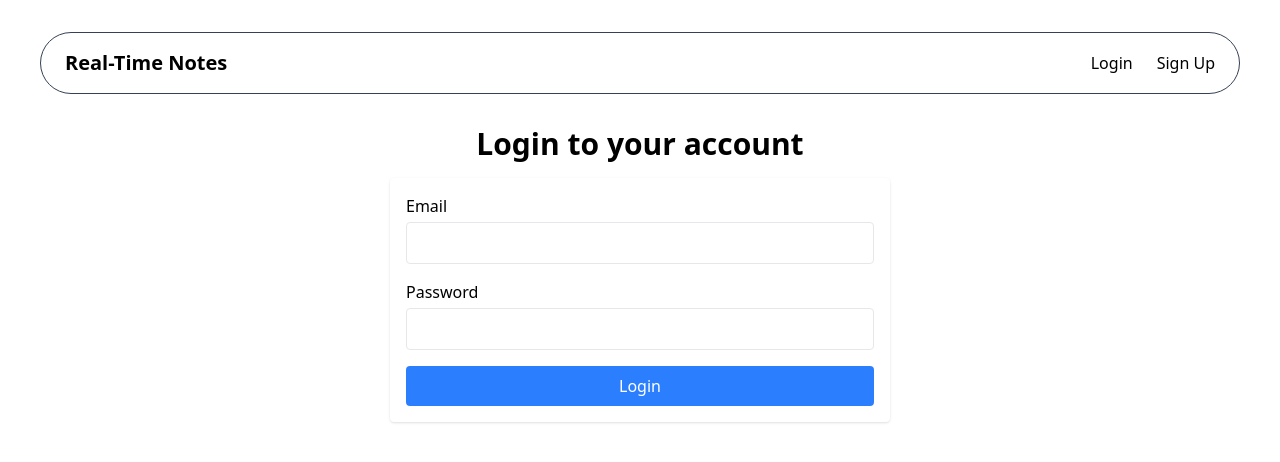
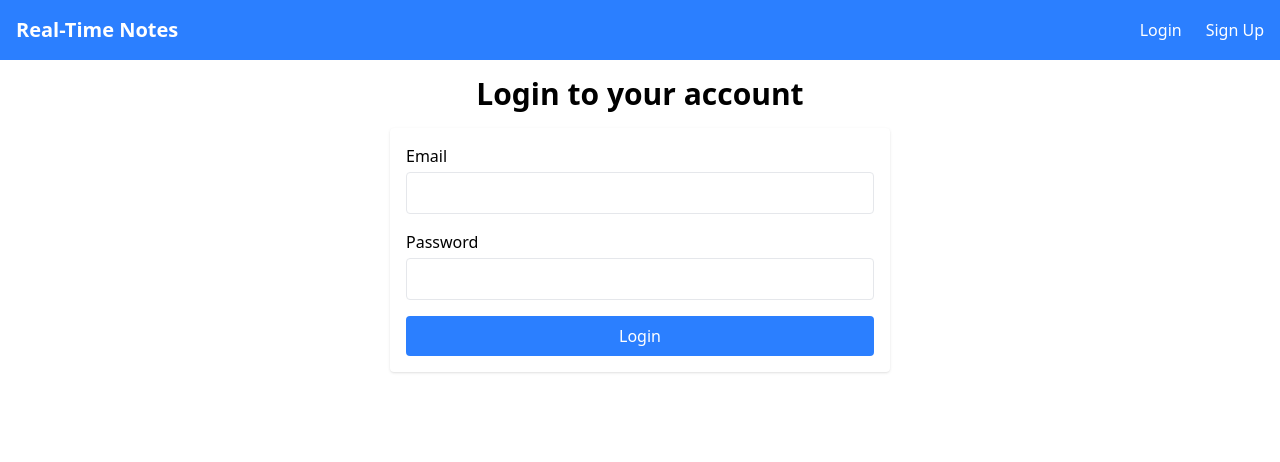
Before and after one commit to mukulTriesCode/Real-time-notes, a Next.js app: page /login in a window 1280 px wide. Shown: the top 462 px of the page. Built offline with nearby package versions, Linux system fonts and the light colour scheme; no server answers.

Commit message:
Refactor Navbar component to accept layout prop and adjust styles accordingly

```diff
--- a/src/components/Navbar.tsx
+++ b/src/components/Navbar.tsx
@@ -2,16 +2,26 @@ import Link from "next/link";
 import React from "react";
 import Container from "./common/Container";
 
-const Navbar: React.FC = () => {
+const Navbar: React.FC<{ layout: "default" | "minimal" | "rounded" }> = ({
+  layout = "default",
+}) => {
+  const styles =
+    layout === "rounded"
+      ? "max-w-[1200px] border rounded-full bg-white/5 [&&]:px-6 border-gray-700"
+      : layout === "minimal"
+      ? "border-b border-gray-700/50"
+      : "text-white";
   return (
-    <nav className="py-8">
-      <Container className="max-w-[1200px] flex justify-between items-center py-4 [&&]:px-6 border rounded-full border-gray-700 bg-white/5">
+    <nav className={`mb-4 ${layout=== "default" ? "bg-blue-500" : ""}`}>
+      <Container
+        className={`flex justify-between items-center py-4 ${styles} `}
+      >
         <div>
           <Link href="/" className="text-2xl font-semibold">
             <p className="text-xl">Real-Time Notes</p>
           </Link>
         </div>
-        <div className="flex gap-6">
+        <div className="flex gap-6 font-medium">
           <Link href="/login" className="hover:underline">
             Login
           </Link>
```
